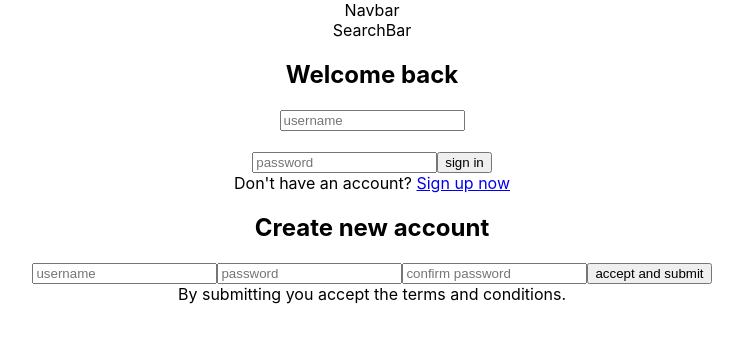
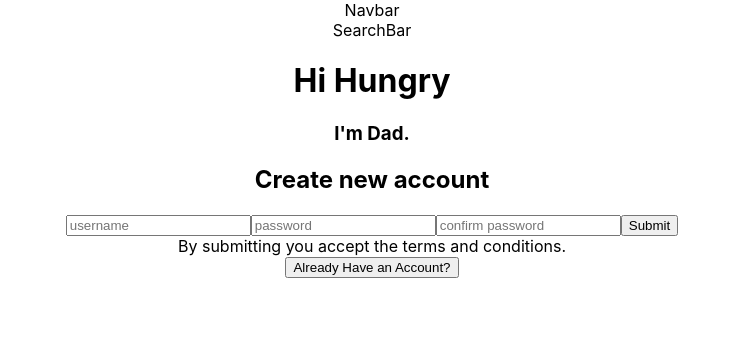
Before and after one commit to build-week-dadsgotjokes/front-end, a React (Create React App) app in the folder dadjokes/: page / in a window 1280 px wide. Shown: the top 342 px of the page, without its empty margins (268-1011 px from the left). Built offline with nearby package versions, Linux system fonts and the light colour scheme.

Commit message:
added home route. added conditional function to jokelist based on login status

```diff
--- a/dadjokes/src/App.js
+++ b/dadjokes/src/App.js
@@ -2,18 +2,17 @@ import React from "react";
 import "./App.css";
 import { Route } from "react-router-dom";
 import NavBar from "./components/NavBar/NavBar";
-import Login from "./components/Login/Login";
 import Profile from "./components/Profile/Profile";
 import JokeList from "./components/JokeList/JokeList";
 import SignUp from "./components/SignUp/SignUp";
 import PrivateRoute from "./utils/PrivateRoute";
+import Home from "./components/Home/Home";
 
 function App() {
   return (
     <div className="App">
       <Route path="/" component={NavBar} />
-      <Route exact path="/" component={Login} />
-      <Route exact path="/" component={SignUp} />
+      <Route exact path="/" component={Home} />
       <PrivateRoute path="/profile" component={Profile} />
       <Route path="/jokes" component={JokeList} />
       <Route path="/signup" component={SignUp} />
--- a/dadjokes/src/components/AddJoke/AddJoke.js
+++ b/dadjokes/src/components/AddJoke/AddJoke.js
@@ -19,9 +19,27 @@ const AddJoke = props => {
     }
   };
 
-  const SubmitJoke = effect => {
-    effect.preventDefault();
-    console.log("hello world");
+  //// STILL NOT WORKING.  GOING TO REACH OUT TO VINCENT FOR HELP ON THIS.
+  const SubmitJoke = e => {
+    e.preventDefault();
+    axios
+      .post(
+        "https://api-dadjokes.herokuapp.com/jokes/auth/create",
+        JSON.stringify({
+          setup: addJoke.setup,
+          punchline: addJoke.punchline,
+          name: "test"
+        }),
+        {
+          headers: {
+            "Content-Type": "application/json"
+          }
+        }
+      )
+      .then(() => {
+        setSetupValue("");
+        setPunchlineValue("");
+      });
   };
 
   return (
--- /dev/null
+++ b/dadjokes/src/components/Home/Home.js
@@ -0,0 +1,26 @@
+import React, { useState, useEffect } from "react";
+import SignUp from "../SignUp/SignUp";
+import Login from "../Login/Login";
+
+const Home = props => {
+  const [newUser, setNewUser] = useState(true);
+  const toggleUserStatus = e => {
+    e.preventDefault();
+    setNewUser(!newUser);
+  };
+  if (localStorage.getItem("token")) {
+    props.history.push("/profile");
+  }
+  return (
+    <div>
+      <h1>Hi Hungry</h1>
+      <h3>I'm Dad.</h3>
+      {newUser ? <SignUp /> : <Login />}
+      <button onClick={toggleUserStatus}>
+        {newUser ? "Already Have an Account?" : "Don't have an account?"}
+      </button>
+    </div>
+  );
+};
+
+export default Home;
--- a/dadjokes/src/components/JokeList/JokeList.js
+++ b/dadjokes/src/components/JokeList/JokeList.js
@@ -8,7 +8,7 @@ function JokeList() {
 
   useEffect(() => {
     axios
-      .get(`https://official-joke-api.appspot.com/random_ten`)
+      .get(`https://api-dadjokes.herokuapp.com/jokes/public`)
       .then(response => {
         console.log("Jokes", response);
         setJokes(response.data);
@@ -18,12 +18,42 @@ function JokeList() {
       });
   }, []);
 
+  ///renders AddJoke and random message if user is logged in
+  const userLoggedIn = () => {
+    const messageArray = [
+      "The Lawn's Looking Great Today!",
+      "Beer is an acquired taste, so acquire a taste for cheap beer.",
+      "Pro Tip: You don't have to pick a favorite child if you don't like any of them",
+      "Never raise your hand to your kids. It leaves your groin unprotected.",
+      "A friendly reminder to sharpen your mower blades this month.",
+      "On the floor, in the office, next to the desk. If it ain't there, blame the kids.",
+      "Why would anyone do drugs when they can just mow a lawn?"
+    ];
+    let randomNum = Math.floor(Math.random() * messageArray.length);
+    return (
+      <div>
+        {messageArray[randomNum]}
+        <AddJoke />
+      </div>
+    );
+  };
+
   return (
     <div>
-      <AddJoke />
+      {localStorage.getItem("token") ? (
+        userLoggedIn()
+      ) : (
+        <h2>Hi Hungry, I'm Dad</h2>
+      )}
+
       {jokes.map(joke => {
         return (
-          <Joke id={joke.id} setup={joke.setup} punchline={joke.punchline} />
+          <Joke
+            id={joke.id}
+            key={joke.id}
+            setup={joke.setup}
+            punchline={joke.punchline}
+          />
         );
       })}
     </div>
--- a/dadjokes/src/components/Login/Login.js
+++ b/dadjokes/src/components/Login/Login.js
@@ -49,9 +49,9 @@ const SignIn = props => {
         name="password"
         onChange={e => handleChanges(e)}
       />
-      <button>sign in</button>
+      <button>Sign in</button>
       <div>
-        Don't have an account?{" "}
+        Don't have an account?
         <Link className="linkSignUp" to="/signup">
           Sign up now
         </Link>
--- a/dadjokes/src/components/SignUp/SignUp.js
+++ b/dadjokes/src/components/SignUp/SignUp.js
@@ -78,7 +78,7 @@ const SignUp = props => {
         onChange={e => handleChanges(e)}
       />
 
-      <button>accept and submit</button>
+      <button>Submit</button>
 
       <div>By submitting you accept the terms and conditions.</div>
     </form>
```
